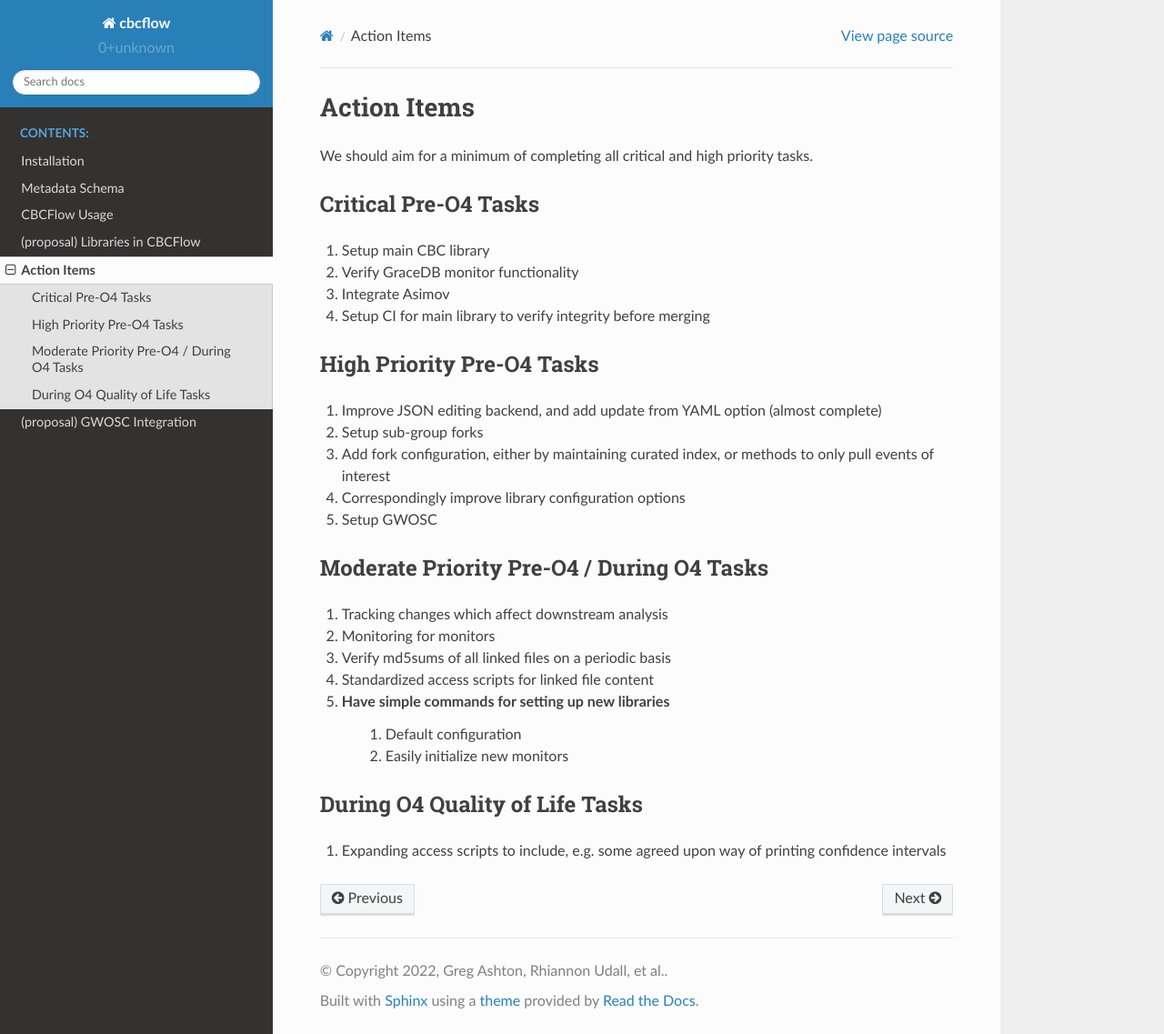
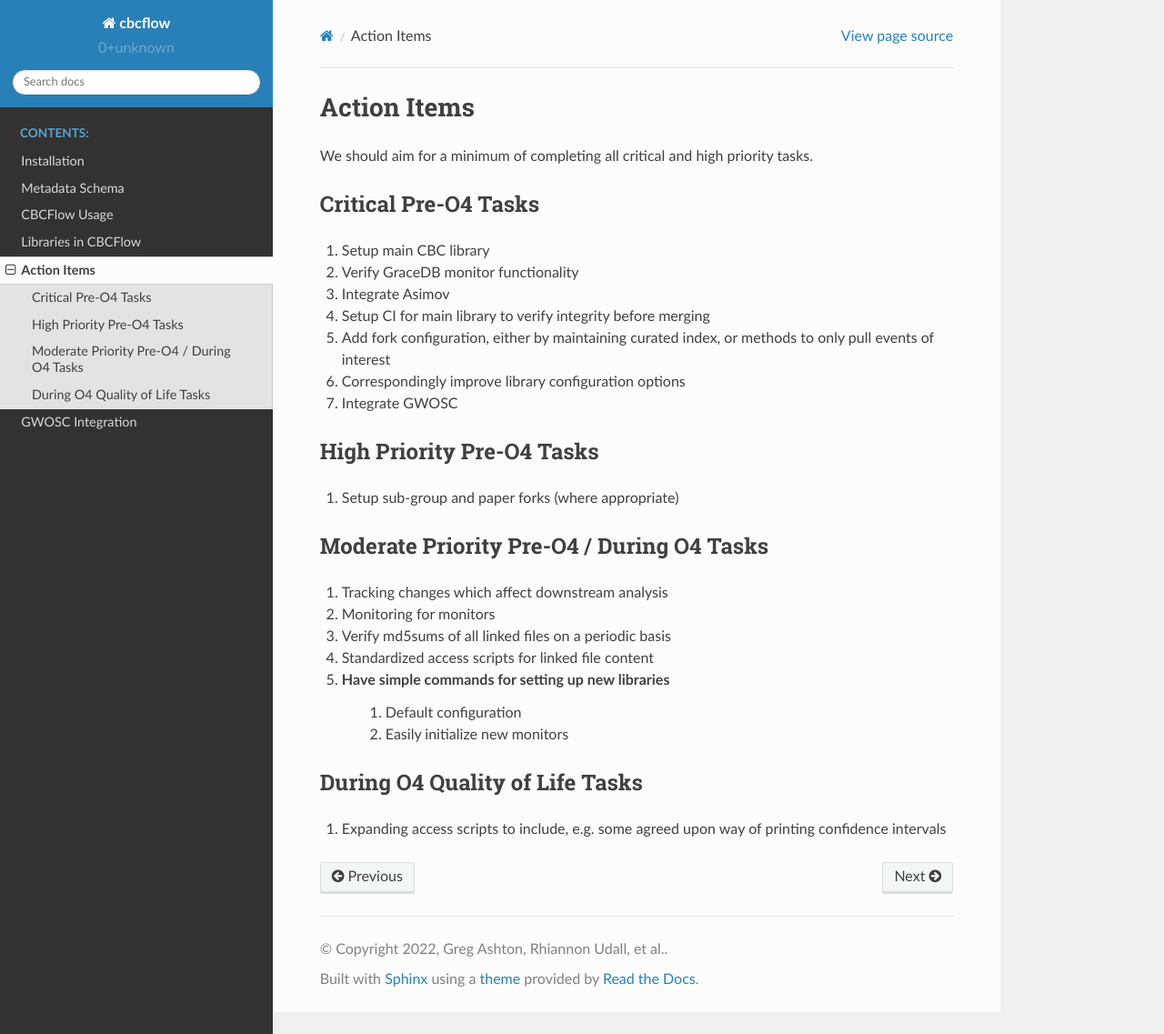
Before and after one commit to Rhiannon-Udall/cbcflow, a Sphinx documentation site: the page built from docs/actionitems.rst, in a window 1280 px wide and 1137 px high. Shown: the whole window at 91% size. Built offline with Sphinx 7.4.7 and the Read the Docs theme 2.0.0, drawn with Linux system fonts in a browser that asks for light colours.

Commit message:
Docs updates

```diff
--- a/docs/actionitems.rst
+++ b/docs/actionitems.rst
@@ -9,19 +9,16 @@ Critical Pre-O4 Tasks
 #. Verify GraceDB monitor functionality
 #. Integrate Asimov
 #. Setup CI for main library to verify integrity before merging
-
+#. Add fork configuration, either by maintaining curated index, or methods to only pull events of interest
+#. Correspondingly improve library configuration options
+#. Integrate GWOSC
 
 High Priority Pre-O4 Tasks
 --------------------------
-#. Improve JSON editing backend, and add update from YAML option (almost complete)
-#. Setup sub-group forks
-#. Add fork configuration, either by maintaining curated index, or methods to only pull events of interest
-#. Correspondingly improve library configuration options
-#. Setup GWOSC
+#. Setup sub-group and paper forks (where appropriate)
 
 Moderate Priority Pre-O4 / During O4 Tasks
 ------------------------------------------
-
 #. Tracking changes which affect downstream analysis
 #. Monitoring for monitors
 #. Verify md5sums of all linked files on a periodic basis
--- a/docs/gwosc.rst
+++ b/docs/gwosc.rst
@@ -1,4 +1,4 @@
-(proposal) GWOSC Integration
+GWOSC Integration
 ============================
 An important feature of CBCFlow will be a web portal
 which allows visualization of library contents easily,
--- a/docs/libraries.rst
+++ b/docs/libraries.rst
@@ -4,7 +4,7 @@
 
 .. role:: red
 
-(proposal) Libraries in CBCFlow
+Libraries in CBCFlow
 ===============================
 
 Outline
--- a/docs/metadata.rst
+++ b/docs/metadata.rst
@@ -9,7 +9,8 @@ The schema defines what metadata can be stored for an event.
 Adding to the schema
 --------------------
 
-Each stakeholder should have a liaison responsible for writing and maintaining the metadata schema. If you are unsure who this is, please contact the Greg Ashton or the R&D chairs.
+Each stakeholder should have a liaison responsible for writing and maintaining the metadata schema.
+If you are unsure who this is, please contact the Greg Ashton or the R&D chairs.
 
 As a liaison, the process to edit the metadata is:
 
```
Also changed, not shown: other parts of docs/libraries.rst (+1 -3 lines).
